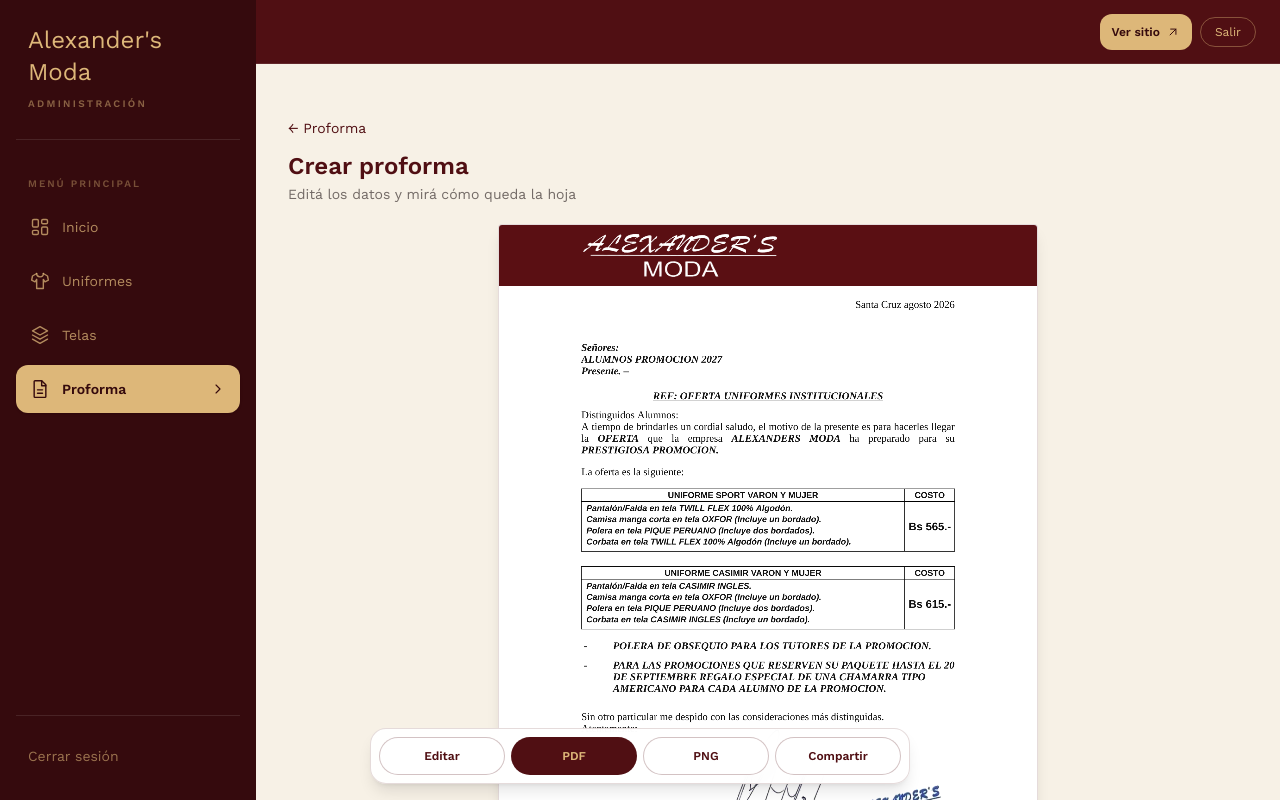
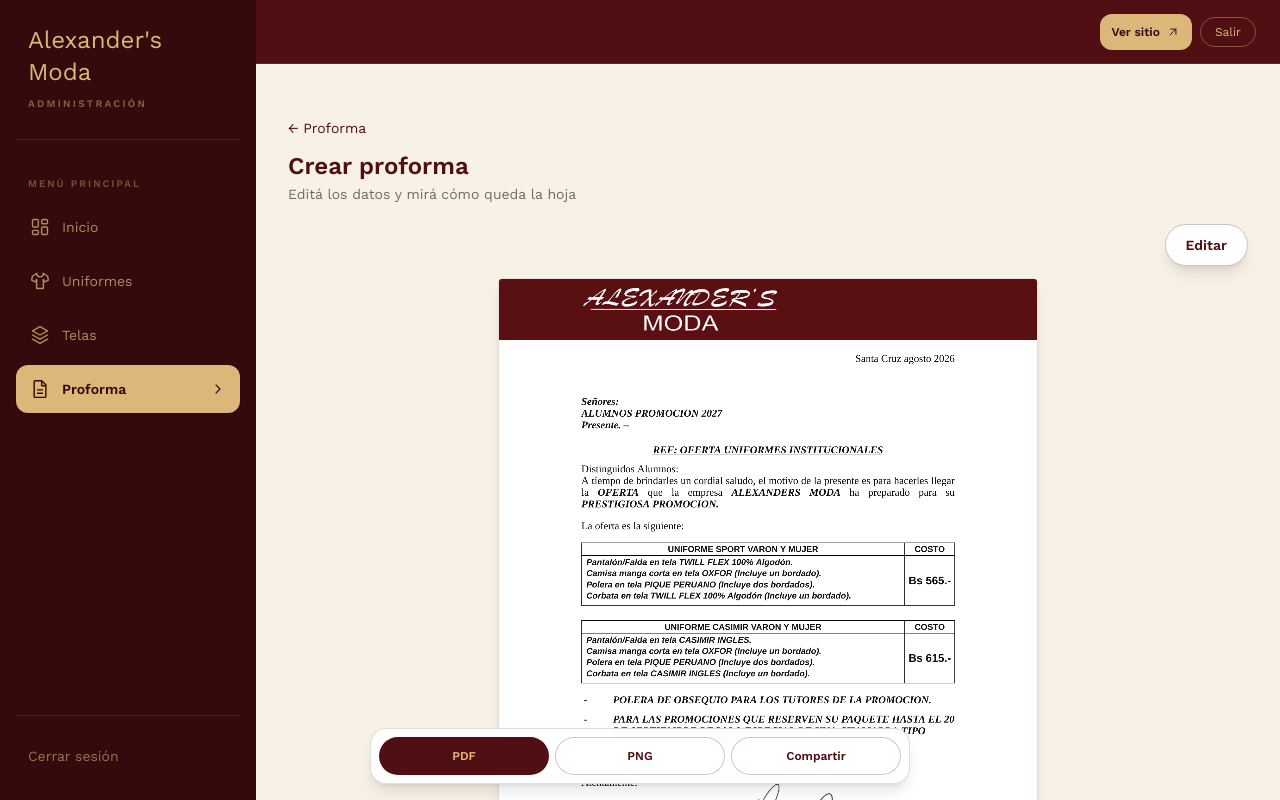
Before and after one commit to BladimirBLopez/Alexander-s-moda, a Next.js app: page /admin/proforma/crear in a window 1280 px wide. Both pictures are taken after a click on the button "Vista previa". Shown: the top 800 px of the page. Built offline with nearby package versions, Linux system fonts and the light colour scheme.

Commit message:
proforma: boton Vista previa/Editar fijo arriba, acciones abajo solo en vista previa

```diff
--- a/components/admin/GeneradorProforma.tsx
+++ b/components/admin/GeneradorProforma.tsx
@@ -321,36 +321,34 @@ export default function GeneradorProforma() {
     <>
       <Aviso aviso={aviso} />
 
-      <div className="fixed inset-x-0 bottom-[calc(4.75rem+env(safe-area-inset-bottom))] z-30 px-3 md:bottom-4">
-        <div className="mx-auto flex max-w-[540px] items-center gap-2 rounded-2xl border border-bordo/15 bg-white/95 p-2 shadow-lg backdrop-blur">
+      <div className="pointer-events-none sticky top-2 z-30 mb-3 flex items-center justify-between gap-2">
         {vista === "editar" ? (
-            <>
-              <p className="flex-1 pl-2 text-xs text-carbon/60">
+          <p className="pointer-events-auto rounded-full bg-white/95 px-3 py-2 text-xs text-carbon/60 shadow-md backdrop-blur">
             ✓ Guardado
           </p>
+        ) : (
+          <span />
+        )}
         <button
           type="button"
           onClick={() => {
-                  setVista("previa");
+            setVista(vista === "editar" ? "previa" : "editar");
             window.scrollTo({ top: 0 });
           }}
-                className="boton-tactil rounded-full bg-bordo px-5 py-2.5 text-sm font-semibold text-hueso"
+          className={
+            vista === "editar"
+              ? "pointer-events-auto boton-tactil rounded-full bg-bordo px-5 py-2.5 text-sm font-semibold text-hueso shadow-lg"
+              : "pointer-events-auto boton-tactil rounded-full border border-bordo/25 bg-white px-5 py-2.5 text-sm font-semibold text-bordo shadow-lg"
+          }
         >
-                Vista previa
+          {vista === "editar" ? "Vista previa" : "Editar"}
         </button>
-            </>
-          ) : (
-            <div className="grid flex-1 grid-cols-4 gap-1.5">
-              <button
-                type="button"
-                onClick={() => {
-                  setVista("editar");
-                  window.scrollTo({ top: 0 });
-                }}
-                className="boton-tactil rounded-full border border-bordo/25 bg-white py-2.5 text-xs font-semibold text-bordo"
-              >
-                Editar
-              </button>
+      </div>
+
+      {vista === "previa" && (
+        <div className="fixed inset-x-0 bottom-[calc(4.75rem+env(safe-area-inset-bottom))] z-30 px-3 md:bottom-4">
+          <div className="mx-auto flex max-w-[540px] items-center gap-2 rounded-2xl border border-bordo/15 bg-white/95 p-2 shadow-lg backdrop-blur">
+            <div className="grid flex-1 grid-cols-3 gap-1.5">
               <button
                 type="button"
                 disabled={!listo || ocupado}
@@ -376,9 +374,9 @@ export default function GeneradorProforma() {
                 Compartir
               </button>
             </div>
-          )}
           </div>
         </div>
+      )}
 
 
 
```
Lines whose indentation alone changed are shown as unchanged.
